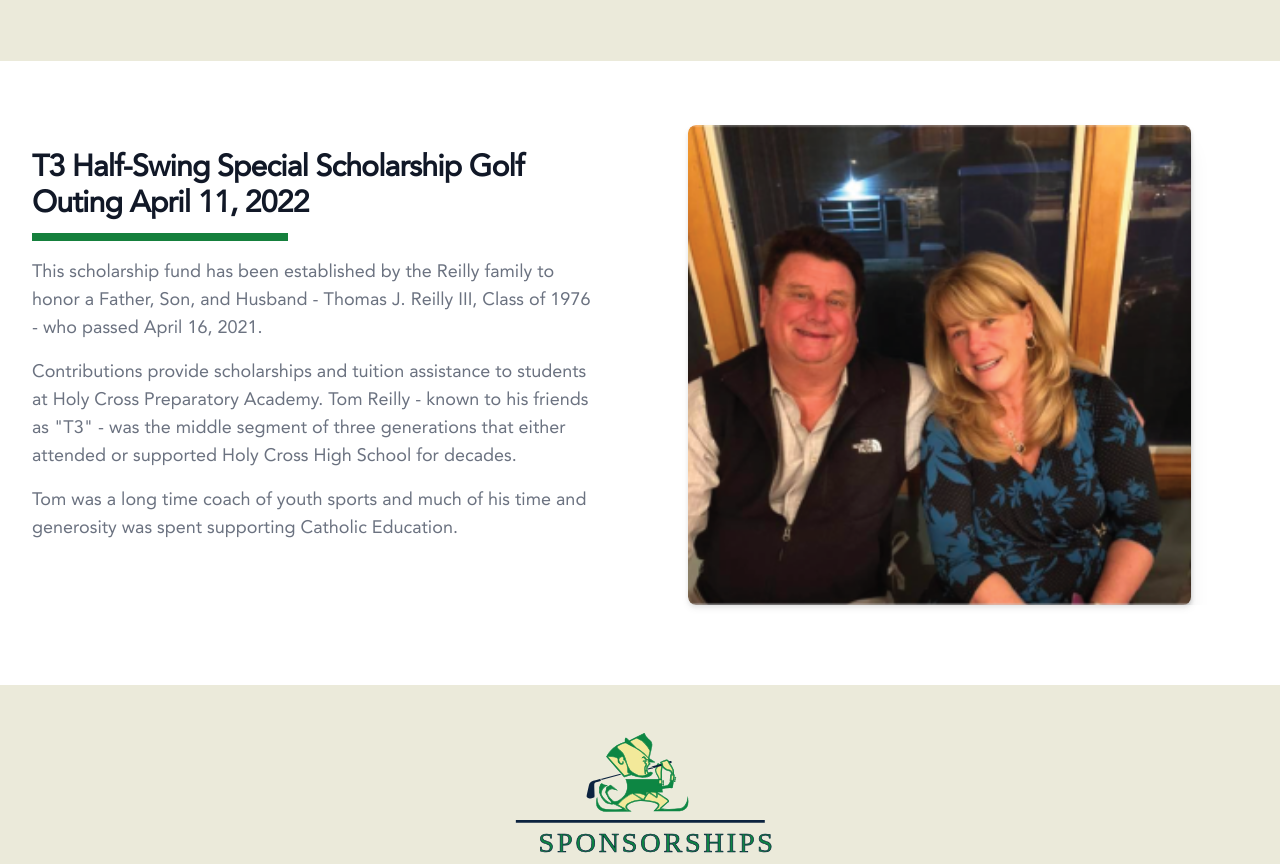
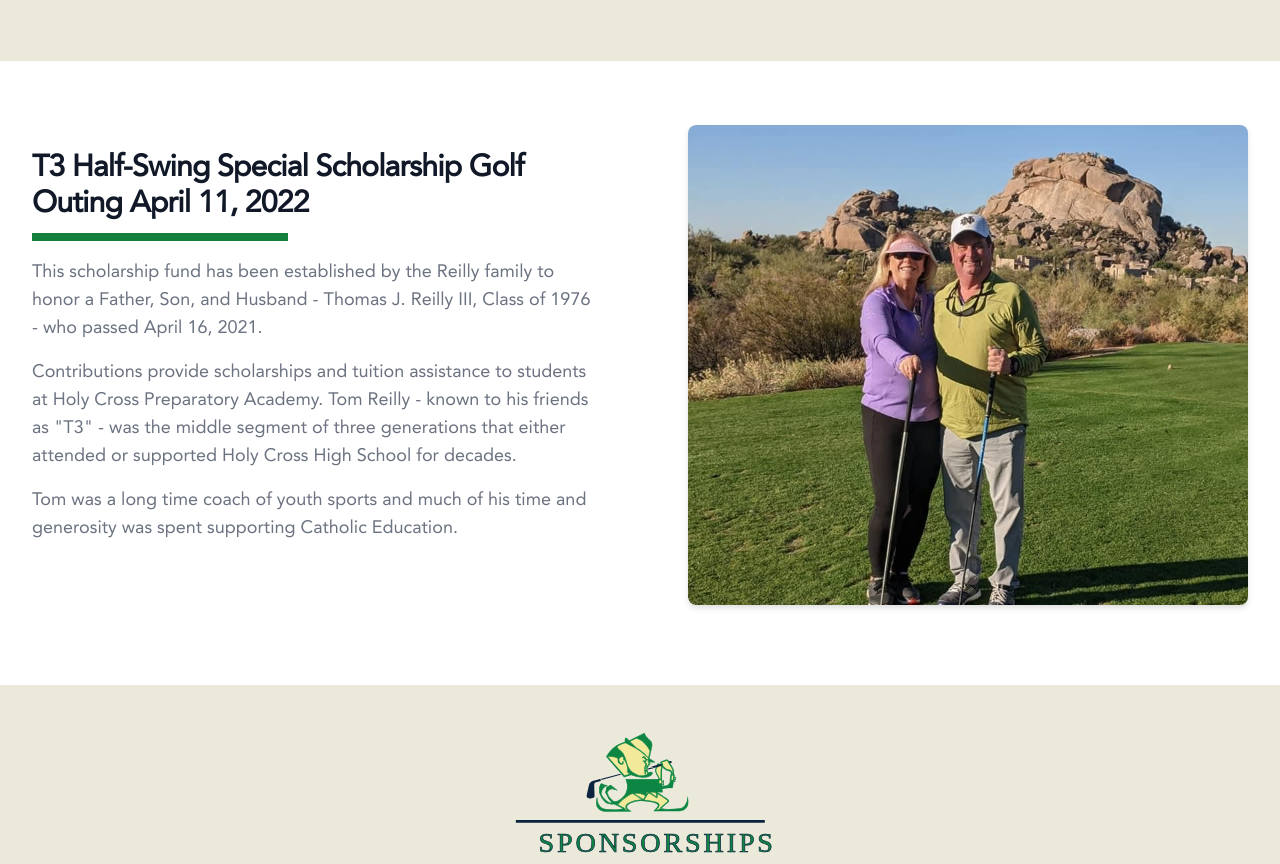
Before and after one commit to Evansbee/t3_outing_web, a website built with Vite: page src/index.html in a window 1280 px wide. Shown: the part 843-1707 px from the top of the page. Built offline with nearby package versions, Linux system fonts and the light colour scheme.

Commit message:
updated photo

```diff
--- a/src/index.html
+++ b/src/index.html
@@ -144,7 +144,7 @@
                 <div class="w-full px-2 mx-auto overflow-hidden sm:rounded-lg sm:drop-shadow-md w-100 md:px-0 md:m-0 md:relative md:h-full">
                   <img
                     class="w-full mx-auto shadow-xl sm:drop-shadow-md sm:rounded-lg lg:absolute lg:left-0 sm:max-w-md lg:h-full lg:w-auto lg:max-w-none"
-                    src="/assets/img/tomfaith.png"
+                    src="/assets/img/tomfaith2.png"
                     alt="Tom and Faith Reilly"
                   />
                 </div>
```
Also changed, not shown: src/assets/img/tomfaith2.png (added).
